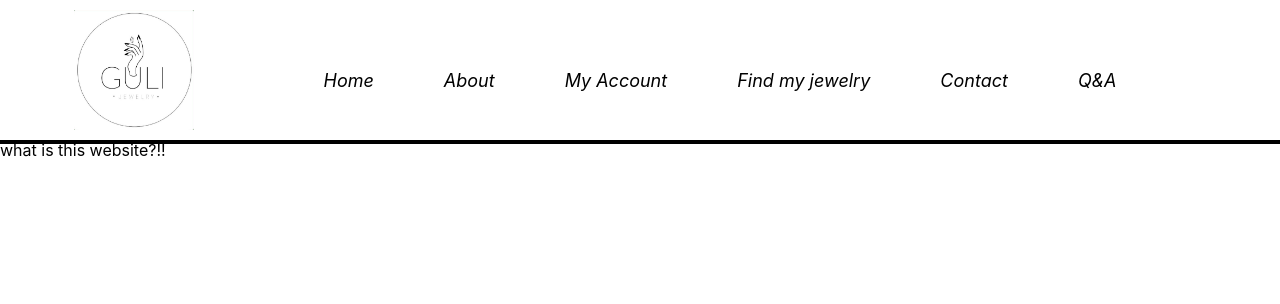
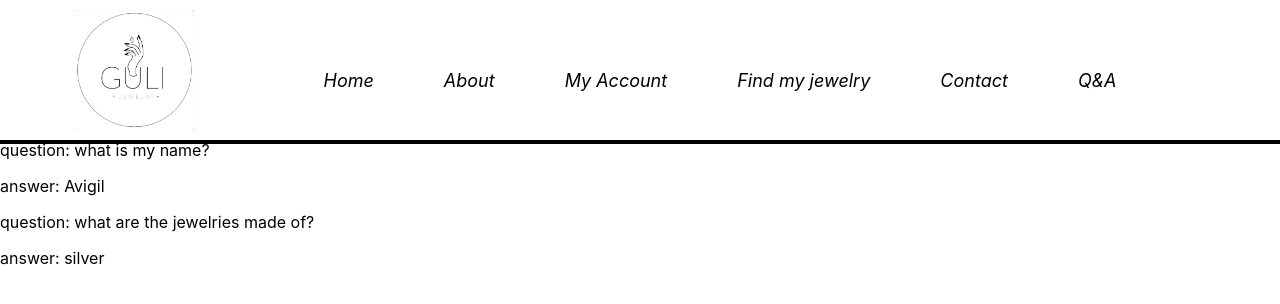
Before and after one commit to orb7410/webProject, a React (Create React App) app: page /q-a in a window 1280 px wide. Shown: the top 304 px of the page. Built offline with nearby package versions, Linux system fonts and the light colour scheme.

Commit message:
add questions

```diff
--- /dev/null
+++ b/src/Question.js
@@ -0,0 +1,15 @@
+import './Question.css';
+
+
+
+const Question = ({ id, question, answer }) => {
+    return (
+        <div className="question-box-container">
+            <p className="question-text"> question: {question}</p>
+            <p className="answer-text"> answer: {answer}</p>
+            {/* <p>ID: {id}</p> */}
+        </div>
+    );
+}
+
+export default Question;
--- a/src/pages/QAndA.js
+++ b/src/pages/QAndA.js
@@ -1,11 +1,27 @@
 import React from 'react';
+import Question from '../Question';
 
-
+const questions = [
+    {
+        id: 1,
+        question: "what is my name?",
+        answer: "Avigil"
+    },
+    {
+        id: 2,
+        question: "what are the jewelries made of?",
+        answer: "silver"
+    },
+]
 
 const QAndA = () => {
     return (
-        <p className={"Q-and-a-text"}> what is this website?!!</p>
+
+        <div className= "Q-and-a-text">
+            {questions.map(item => (
+            <Question key={questions.id} id={questions.id} question={item.question} answer={item.answer} />
+            ))}
+        </div>
     );
-
 }
 export default QAndA;
```
Also changed, not shown: src/Question.css (added).
